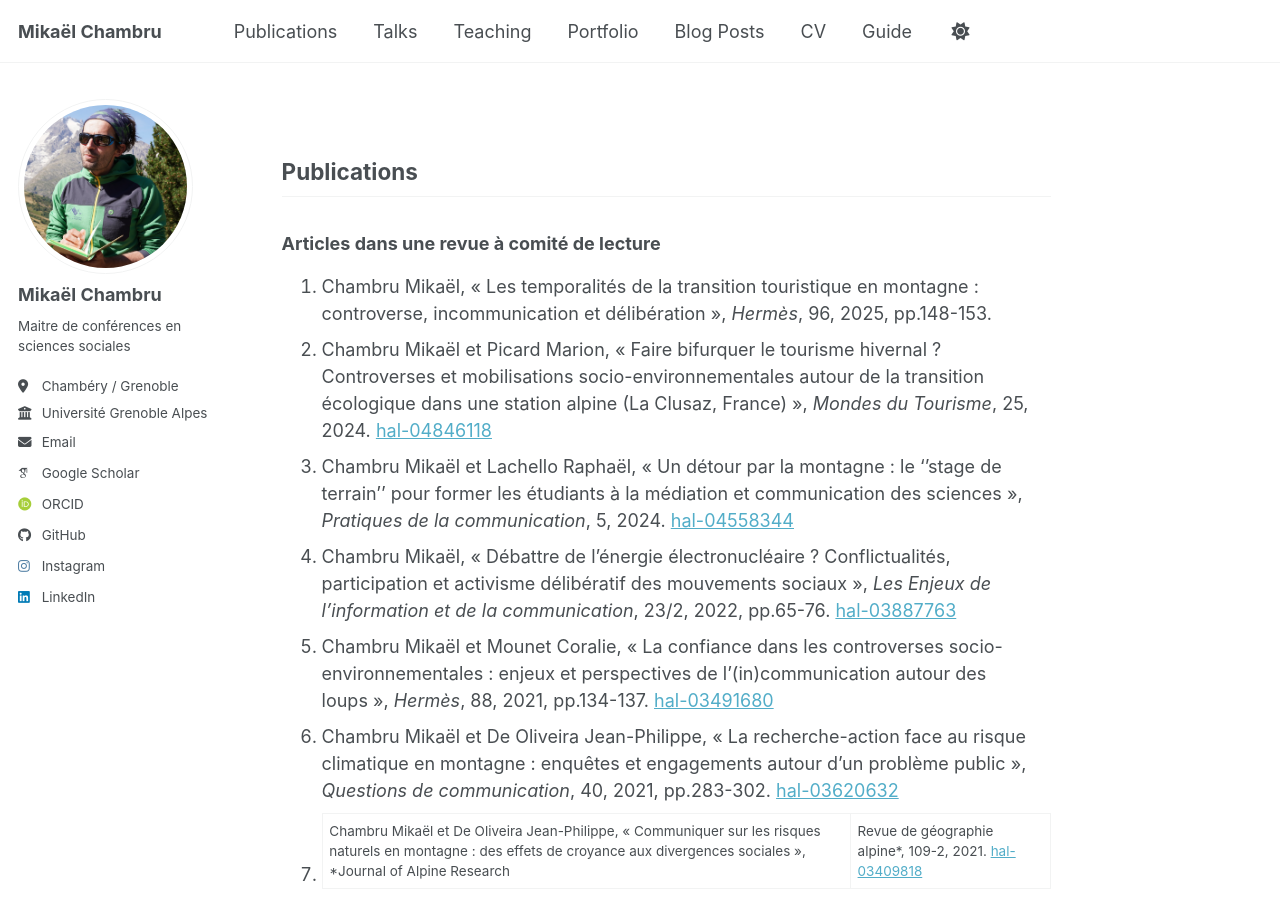
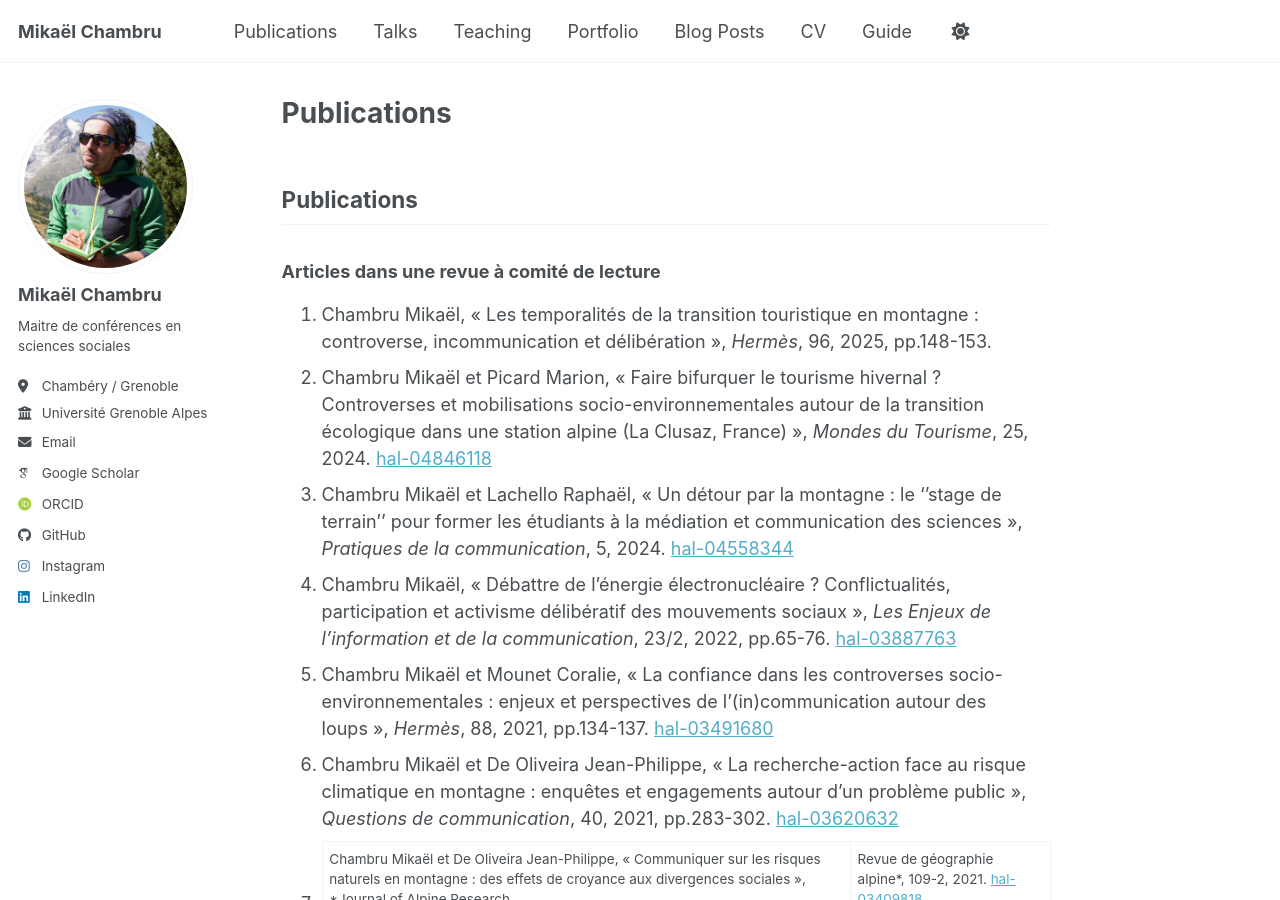
Before and after one commit to mikaelchambru/mikaelchambru.github.io, a Jekyll site: the page built from _pages/publications.md, in a window 1280 px wide and 900 px high. Built offline with Jekyll 4.4.1, drawn with Linux system fonts in a browser that asks for light colours; some web fonts are replaced; a script bundle is joined from its source files by our own code; library files that are not in the unit come from our copies.

Commit message:
Update publications.md

```diff
--- a/_pages/publications.md
+++ b/_pages/publications.md
@@ -1,9 +1,10 @@
 ---
 permalink: /publications/
-title: ""
+title: "Publications"
 author_profile: true
 redirect_from:
   - /publications/
+  - publications.html
 
 ---
 ## Publications
```
